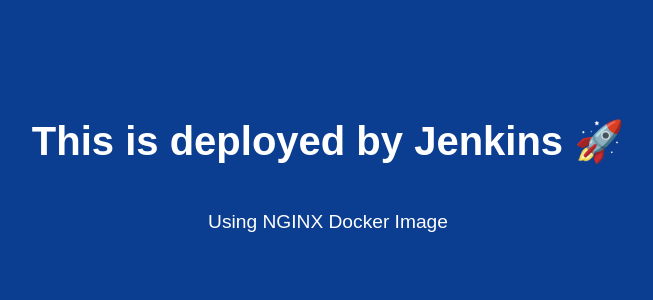
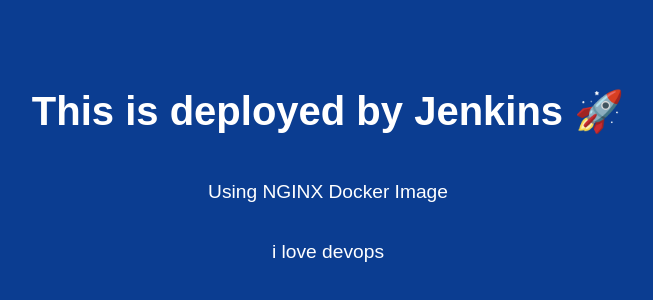
Before and after one commit to Vire-cloud/helm, a plain HTML site: page index.html in a window 1280 px wide. Shown: the part 236-536 px from the top of the page, without its empty margins (312-965 px from the left). Drawn offline with Linux system fonts and the light colour scheme.

Commit message:
Update index.html

```diff
--- a/index.html
+++ b/index.html
@@ -25,5 +25,6 @@
 <body>
     <h1>This is deployed by Jenkins 🚀</h1>
     <p>Using NGINX Docker Image</p>
+    <p>i love devops</p>
 </body>
 </html>
```
